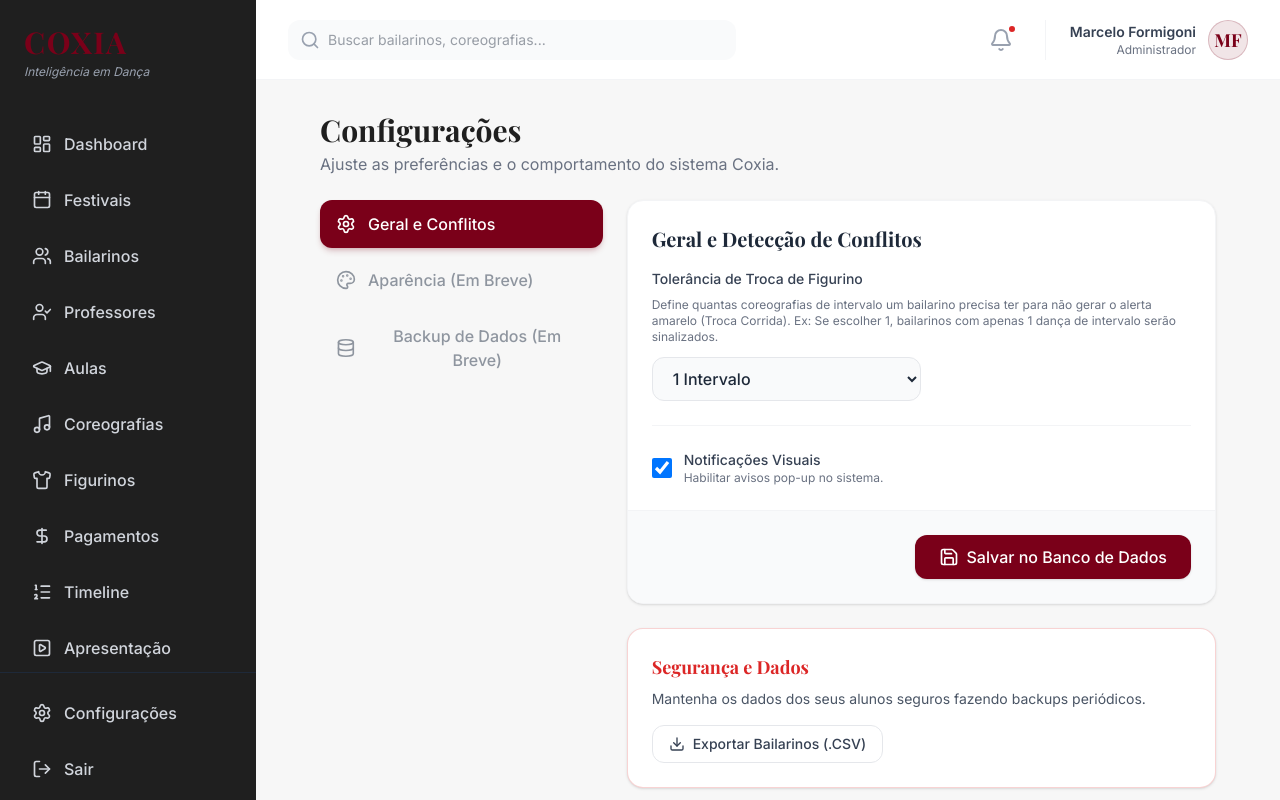
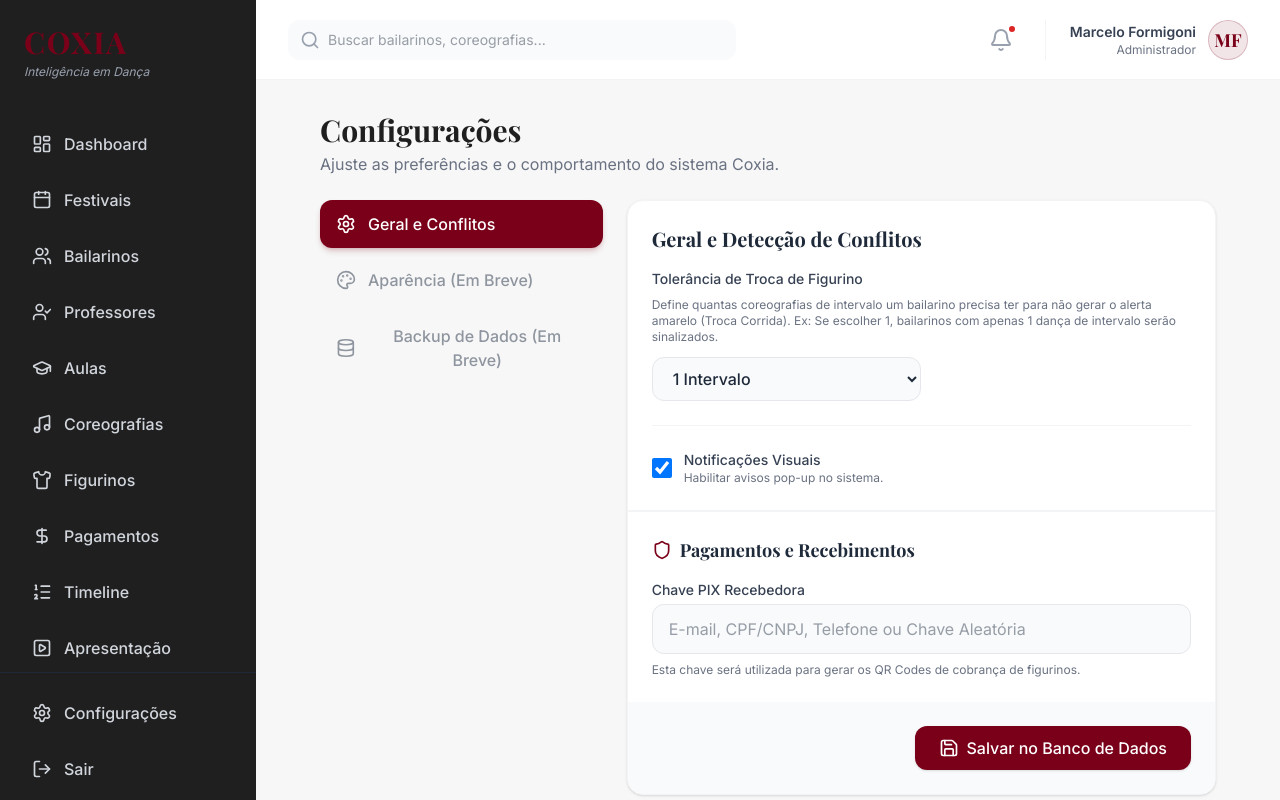
Before and after one commit to marcelogaruffi/gerador-ordem-festival, a React (Vite) app: page /configuracoes in a window 1280 px wide. Shown: the top 800 px of the page. Built offline with nearby package versions, Linux system fonts and the light colour scheme; no server answers; the database is empty; a web font is replaced by a local one.

Commit message:
fix: render pix input in settings page

```diff
--- a/src/routes/configuracoes.tsx
+++ b/src/routes/configuracoes.tsx
@@ -162,6 +162,26 @@ function SettingsPage() {
               </div>
             </div>
 
+            {/* Integrações / Pagamentos */}
+            <div className="p-6 border-t border-gray-100 bg-white">
+              <h3 className="text-lg font-bold text-gray-800 mb-4 flex items-center gap-2">
+                <Shield size={20} className="text-primary" />
+                Pagamentos e Recebimentos
+              </h3>
+
+              <div>
+                <label className="block text-sm font-medium text-gray-700 mb-1">Chave PIX Recebedora</label>
+                <input
+                  type="text"
+                  value={pixKey}
+                  onChange={(e) => setPixKey(e.target.value)}
+                  placeholder="E-mail, CPF/CNPJ, Telefone ou Chave Aleatória"
+                  className="w-full px-4 py-3 bg-gray-50 border border-gray-200 rounded-xl outline-none focus:ring-2 focus:ring-primary/20 transition-all text-gray-700"
+                />
+                <p className="text-xs text-gray-500 mt-2">Esta chave será utilizada para gerar os QR Codes de cobrança de figurinos.</p>
+              </div>
+            </div>
+
             <div className="p-6 bg-gray-50 flex justify-end gap-3">
               <button
                 type="submit"
```
